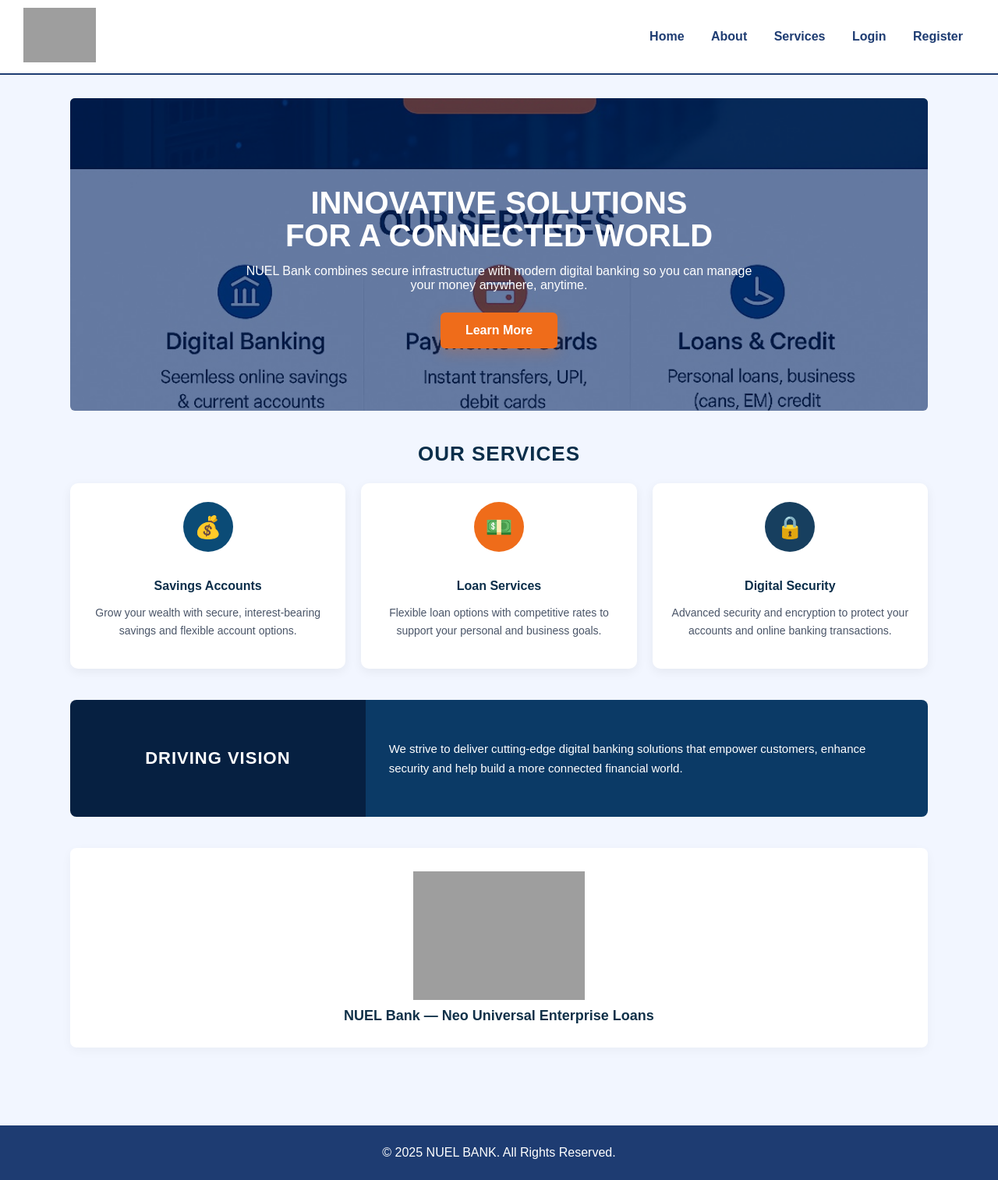
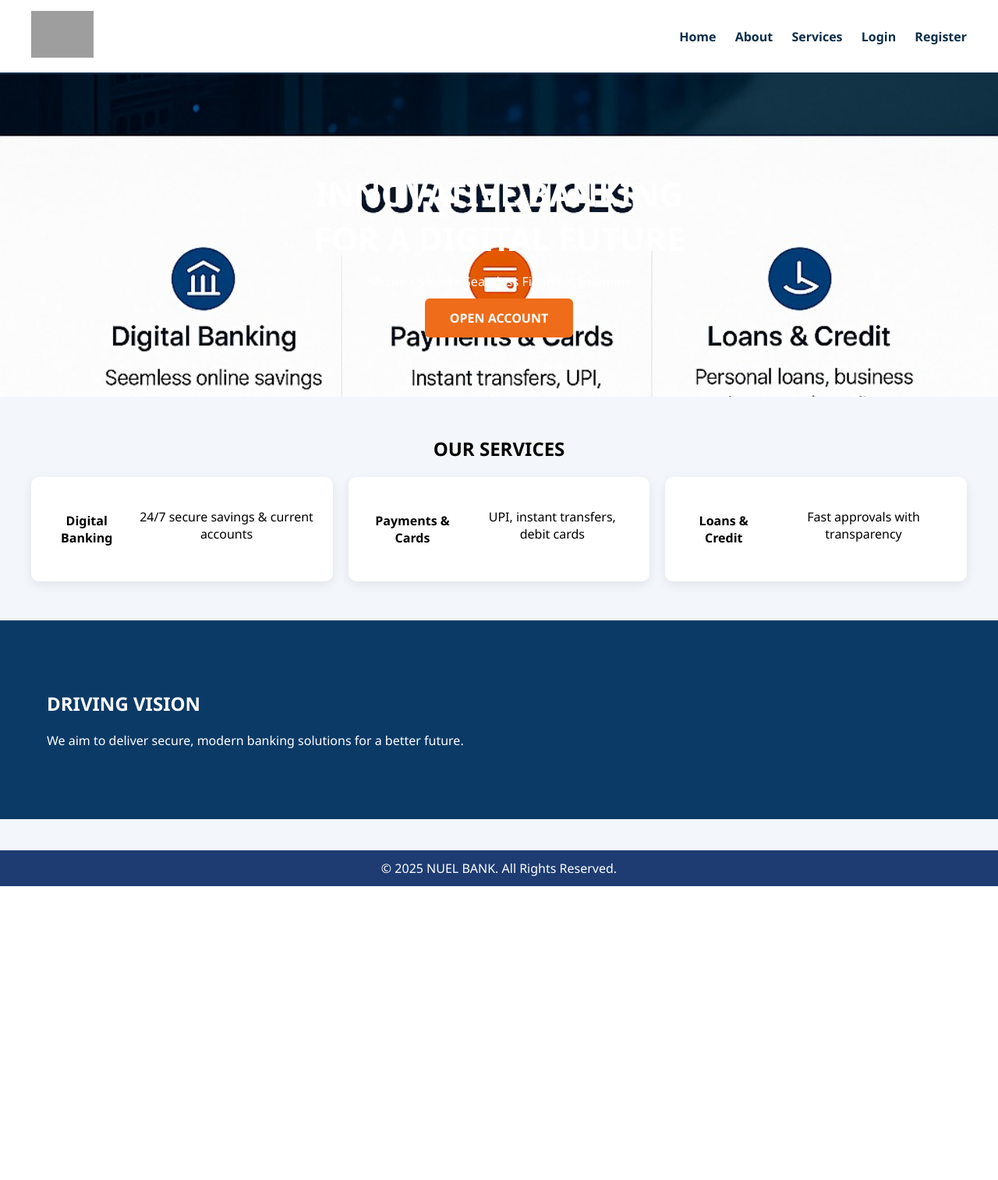
Before and after one commit to TweenaGirimalla/nuelbankproject, a Flask app: page / in a window 1280 px wide. Shown: the whole page at 78% size. After the commit the page ends 1137 px from the top, so only its background shows below. Run offline with Flask 3, Linux system fonts and the light colour scheme; grey boxes are pictures that could not be loaded.

Commit message:
templates files are updated

```diff
--- a/backend/templates/base.html
+++ b/backend/templates/base.html
@@ -1,57 +1,70 @@
 <!DOCTYPE html>
-<html>
+<html lang="en">
 <head>
+    <meta charset="UTF-8">
     <title>NUEL Bank</title>
+
+    <link rel="stylesheet" href="{{ url_for('static', filename='css/styles.css') }}">
+
     <style>
         body {
             margin: 0;
-            font-family: Arial, sans-serif;
-            background: #f2f6ff;
+            font-family: "Segoe UI", Arial, sans-serif;
+            background: #f3f6fb;
         }
 
+        /* HEADER */
         header {
             background: #ffffff;
-            padding: 10px 30px;
+            border-bottom: 2px solid #0b2e4a;
+        }
+
+        .nav-container {
+            max-width: 1200px;
+            margin: auto;
+            padding: 14px 24px;
             display: flex;
             align-items: center;
             justify-content: space-between;
-            border-bottom: 2px solid #1e3c72;
         }
 
         .logo img {
-            height: 70px;
+            height: 60px;
         }
 
         nav a {
+            margin-left: 20px;
             text-decoration: none;
-            margin: 0 15px;
-            color: #1e3c72;
-            font-weight: bold;
-            font-size: 16px;
+            font-weight: 600;
+            color: #0b2e4a;
         }
 
         nav a:hover {
-            color: #ff6600;
+            color: #ef6c1a;
         }
 
-        .content {
-            padding: 30px;
+        /* MAIN CONTENT */
+        main {
+            width: 100%;
         }
 
+        /* FOOTER */
         footer {
             background: #1e3c72;
-            color: white;
-            padding: 10px;
+            color: #fff;
             text-align: center;
-            margin-top: 70px;
+            padding: 12px;
+            margin-top: 40px;
         }
     </style>
 </head>
+
 <body>
 
 <header>
+    <div class="nav-container">
         <div class="logo">
-        <img src="{{ url_for('static', filename='images/logo.png') }}" alt="NUEL BANK">
+            <img src="{{ url_for('static', filename='images/logo.png') }}">
         </div>
 
         <nav>
@@ -59,7 +72,7 @@
             <a href="{{ url_for('about') }}">About</a>
             <a href="{{ url_for('services') }}">Services</a>
 
-        {% if 'user_email' in session %}
+            {% if 'email' in session %}
                 <a href="{{ url_for('profile') }}">Profile</a>
                 <a href="{{ url_for('logout') }}">Logout</a>
             {% else %}
@@ -67,14 +80,15 @@
                 <a href="{{ url_for('register') }}">Register</a>
             {% endif %}
         </nav>
+    </div>
 </header>
 
-<div class="content">
+<main>
     {% block content %}{% endblock %}
-</div>
+</main>
 
 <footer>
-    <p>© 2025 NUEL BANK. All Rights Reserved.</p>
+    © 2025 NUEL BANK. All Rights Reserved.
 </footer>
 
 </body>
--- a/backend/templates/home.html
+++ b/backend/templates/home.html
@@ -2,266 +2,90 @@
 {% block content %}
 
 <style>
-.home-wrapper {
-    max-width: 1100px;
-    margin: 0 auto;
+.hero {
+    background: url("{{ url_for('static', filename='images/hero-banner.jpg') }}") center/cover no-repeat;
+    padding: 90px 20px;
+    text-align: center;
+    color: white;
 }
 
-/* -------- HERO SECTION -------- */
-.hero {
-    background-image: url('{{ url_for("static", filename="images/hero-banner.jpg") }}');
-    background-size: cover;
-    background-position: center;
-    background-repeat: no-repeat;
-    color: #ffffff;
-    padding: 80px 30px;
-    border-radius: 6px;
-    box-shadow: inset 0 0 0 1000px rgba(0, 35, 102, 0.60);
-    margin-bottom: 40px;
+.hero::after {
+    content: "";
+    position: absolute;
+    inset: 0;
 }
 
-.hero-inner {
-    max-width: 650px;
-    margin: 0 auto;
-    text-align: center;
+.hero h1 {
+    font-size: 42px;
+    font-weight: 800;
+    margin-bottom: 10px;
 }
 
-.hero-title {
-    font-size: 40px;
-    font-weight: 800;
-    line-height: 1.05;
-    text-transform: uppercase;
-    margin-bottom: 14px;
+.hero p {
+    font-size: 16px;
+    margin-bottom: 25px;
 }
 
-.hero-sub {
-    font-size: 16px;
-    margin-bottom: 26px;
-}
-
-.hero-cta {
-    display: inline-block;
+.hero a {
     background: #ef6c1a;
-    color: #ffffff;
+    color: white;
     padding: 14px 32px;
     border-radius: 6px;
     text-decoration: none;
     font-weight: 700;
-    box-shadow: 0 6px 18px rgba(239,108,26,0.25);
 }
 
-.hero-cta:hover {
-    transform: translateY(-2px);
-}
-
-/* -------- SERVICES SECTION -------- */
-.section-title {
-    text-align: center;
-    color: #0b2e4a;
-    font-size: 26px;
-    margin: 10px 0 22px;
-    text-transform: uppercase;
-    letter-spacing: 1px;
+.section {
+    max-width: 1200px;
+    margin: 50px auto;
+    padding: 0 20px;
 }
 
 .services {
     display: flex;
-    flex-wrap: wrap;
     gap: 20px;
     justify-content: space-between;
-    margin-bottom: 40px;
 }
 
-.service-card {
-    background: #ffffff;
-    flex: 1;
-    min-width: 250px;
-    max-width: 32%;
+.card {
+    background: white;
     padding: 24px;
     border-radius: 10px;
     text-align: center;
-    box-shadow: 0 4px 14px rgba(0,0,0,0.06);
-}
-
-.service-icon {
-    width: 64px;
-    height: 64px;
-    border-radius: 50%;
-    display: inline-flex;
-    align-items: center;
-    justify-content: center;
-    font-size: 28px;
-    margin-bottom: 14px;
-    color: #ffffff;
-}
-
-.service-icon.blue { background: #0b4b76; }
-.service-icon.orange { background: #ef6c1a; }
-.service-icon.navy { background: #173f5f; }
-
-.service-card h4 {
-    margin-bottom: 8px;
-    color: #0b2e4a;
-}
-
-.service-card p {
-    color: #4a5568;
-    font-size: 14px;
-    line-height: 1.6;
-}
-
-/* -------- DRIVING VISION STRIP -------- */
-.vision {
-    display: flex;
-    border-radius: 8px;
-    overflow: hidden;
-    margin-bottom: 40px;
-    min-height: 150px;
-}
-
-.vision-left {
     flex: 1;
-    background: #062041;
-    color: #ffffff;
-    display: flex;
-    align-items: center;
-    justify-content: center;
-    padding: 24px;
-    text-transform: uppercase;
-    letter-spacing: 1px;
-    font-weight: 700;
-    font-size: 22px;
-}
-
-.vision-right {
-    flex: 2;
-    background: #0b3a66;
-    color: #ffffff;
-    display: flex;
-    align-items: center;
-    padding: 24px 30px;
-}
-
-.vision-right p {
-    margin: 0;
-    font-size: 15px;
-    line-height: 1.7;
-}
-
-/* -------- BRAND / LOGO BLOCK -------- */
-.brand-block {
-    text-align: center;
-    background: #ffffff;
-    padding: 30px 20px;
-    border-radius: 8px;
-    box-shadow: 0 4px 14px rgba(0,0,0,0.04);
-}
-
-.brand-block img {
-    max-width: 220px;
-    height: auto;
-    display: block;
-    margin: 0 auto 10px;
-}
-
-.brand-block h4 {
-    margin: 4px 0 0;
-    color: #103149;
-    font-size: 18px;
-    font-weight: 700;
-}
-
-/* -------- RESPONSIVE -------- */
-@media (max-width: 900px) {
-    .hero {
-        padding: 60px 16px;
-    }
-    .hero-title {
-        font-size: 30px;
-    }
-    .services {
-        flex-direction: column;
-    }
-    .service-card {
-        max-width: 100%;
-    }
-    .vision {
-        flex-direction: column;
-    }
-    .vision-right {
-        background: #e9f2ff;
-        color: #0b2e4a;
-    }
+    box-shadow: 0 4px 14px rgba(0,0,0,.08);
 }
 </style>
 
-<div class="home-wrapper">
-
-    <!-- HERO -->
 <section class="hero">
-        <div class="hero-inner">
-            <h1 class="hero-title">Innovative Solutions<br>for a Connected World</h1>
-            <p class="hero-sub">
-                NUEL Bank combines secure infrastructure with modern digital banking
-                so you can manage your money anywhere, anytime.
-            </p>
-            <a href="{{ url_for('about') }}" class="hero-cta">Learn More</a>
-        </div>
+    <h1>INNOVATIVE BANKING<br>FOR A DIGITAL FUTURE</h1>
+    <p>Secure • Smart • Seamless Financial Solutions</p>
+    <a href="/register">OPEN ACCOUNT</a>
 </section>
 
-    <!-- SERVICES -->
-    <section aria-label="Our Services">
-        <h2 class="section-title">Our Services</h2>
-
+<section class="section">
+    <h2 style="text-align:center">OUR SERVICES</h2>
     <div class="services">
-            <div class="service-card">
-                <div class="service-icon blue">💰</div>
-                <h4>Savings Accounts</h4>
-                <p>
-                    Grow your wealth with secure, interest-bearing savings and flexible
-                    account options.
-                </p>
+        <div class="card">
+            <h4>Digital Banking</h4>
+            <p>24/7 secure savings & current accounts</p>
         </div>
-
-            <div class="service-card">
-                <div class="service-icon orange">💵</div>
-                <h4>Loan Services</h4>
-                <p>
-                    Flexible loan options with competitive rates to support your personal
-                    and business goals.
-                </p>
+        <div class="card">
+            <h4>Payments & Cards</h4>
+            <p>UPI, instant transfers, debit cards</p>
         </div>
-
-            <div class="service-card">
-                <div class="service-icon navy">🔒</div>
-                <h4>Digital Security</h4>
-                <p>
-                    Advanced security and encryption to protect your accounts and online
-                    banking transactions.
-                </p>
+        <div class="card">
+            <h4>Loans & Credit</h4>
+            <p>Fast approvals with transparency</p>
         </div>
     </div>
 </section>
 
-    <!-- DRIVING VISION -->
-    <section class="vision">
-        <div class="vision-left">
-            DRIVING VISION
-        </div>
-        <div class="vision-right">
-            <p>
-                We strive to deliver cutting-edge digital banking solutions that empower
-                customers, enhance security and help build a more connected financial world.
-            </p>
+<section style="background:#0b3a66;color:white;padding:40px">
+    <div class="section">
+        <h2>DRIVING VISION</h2>
+        <p>We aim to deliver secure, modern banking solutions for a better future.</p>
     </div>
 </section>
 
-    <!-- BRAND / LOGO BLOCK -->
-    <section class="brand-block">
-        <img src="{{ url_for('static', filename='images/logo.png') }}" alt="NUEL Bank logo">
-        <h4>NUEL Bank — Neo Universal Enterprise Loans</h4>
-    </section>
-
-</div>
-
 {% endblock %}
```
Also changed, not shown: backend/templates/about.html (+16 -14 lines), backend/templates/login.html (+54 -56 lines), backend/templates/profile.html (+56 -36 lines), backend/templates/register.html (+37 -28 lines), backend/templates/services.html (+10 -8 lines). Lines whose indentation alone changed are shown as unchanged.
